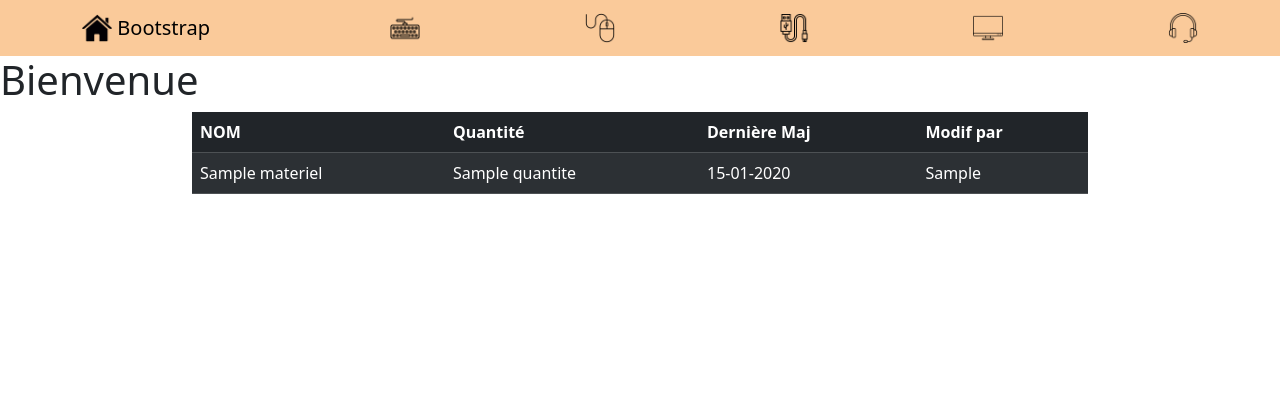
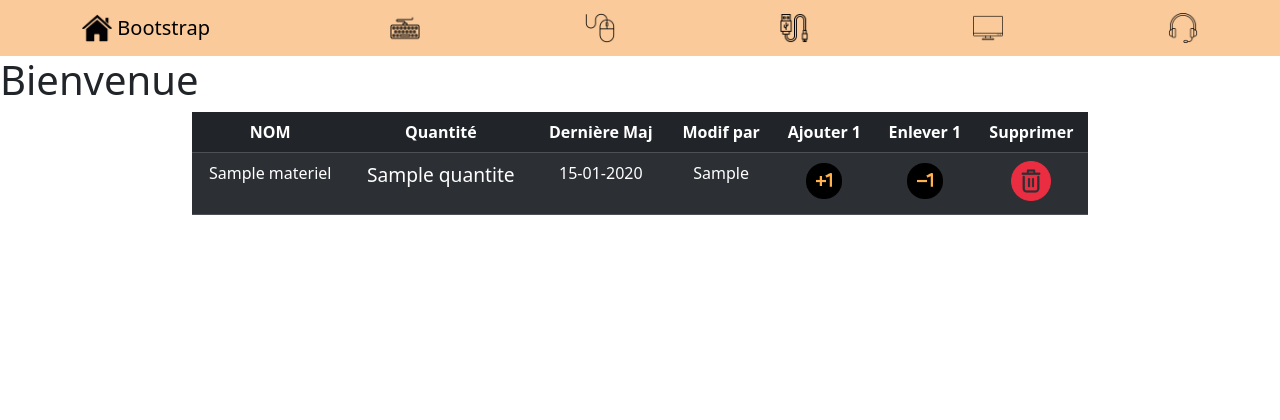
Before and after one commit to ThomasFortrie/StockForum2, a Symfony app: template templates/home.html.twig in a window 1280 px wide. Shown: the top 420 px of the page. Run offline with Twig, Linux system fonts and the light colour scheme; the template is opened without the code that fills it: most values are stand-ins (such as "Sample title", 1, 10 or a date in 2020); some libraries are stand-ins or nearby versions.

Commit message:
style et ajout boutons tableau

```diff
--- /dev/null
+++ b/public/styles/style.css
@@ -0,0 +1,8 @@
+
+.numberQ {
+font-size: larger;
+}
+
+td, th {
+text-align: center;
+}
--- a/templates/base.html.twig
+++ b/templates/base.html.twig
@@ -5,6 +5,7 @@
 
 		{% block stylesheets %}
 			<link href="https://cdn.jsdelivr.net/npm/bootstrap@5.3.3/dist/css/bootstrap.min.css" rel="stylesheet" integrity="sha384-QWTKZyjpPEjISv5WaRU9OFeRpok6YctnYmDr5pNlyT2bRjXh0JMhjY6hW+ALEwIH" crossorigin="anonymous">
+			<link rel="stylesheet" href="{{ asset('styles/style.css') }}">
 		{% endblock %}
 
 		{% block javascripts %}
--- a/templates/home.html.twig
+++ b/templates/home.html.twig
@@ -12,6 +12,9 @@
 			<th scope="col">Quantité</th>
 			<th scope="col">Dernière Maj</th>
 			<th scope="col">Modif par</th>
+			<th scope="col">Ajouter 1</th>
+			<th scope="col">Enlever 1</th>
+			<th scope="col">Supprimer</th>
 
 		</tr>
 
@@ -22,9 +25,17 @@
 			<tr>
 
 				<td>{{ matos.nom }}</td>
-				<td>{{ matos.quantite }}</td>
+				<td>
+					<p class="numberQ">{{ matos.quantite }}</p>
+				</td>
 				<td>{{ matos.majDate|date('d-m-Y') }}</td>
 				<td>{{ matos.lastModif }}</td>
+				<td><img src="{{ asset('images/+1.png') }}" width="40" height="40" class="" alt="">
+				</td>
+				<td><img src="{{ asset('images/-1.png') }}" width="40" height="40" class="" alt="">
+				</td>
+				<td><img src="{{ asset('images/supprimer.png') }}" width="40" height="40" class="" alt="">
+				</td>
 			</tr>
 		</th>
 	</tbody>
```
Also changed, not shown: assets/styles/style.css (deleted), public/images/+1.png (added), public/images/-1.png (added), public/images/supprimer.png (added), public/styles/app.css (renamed from assets/styles/app.css).
